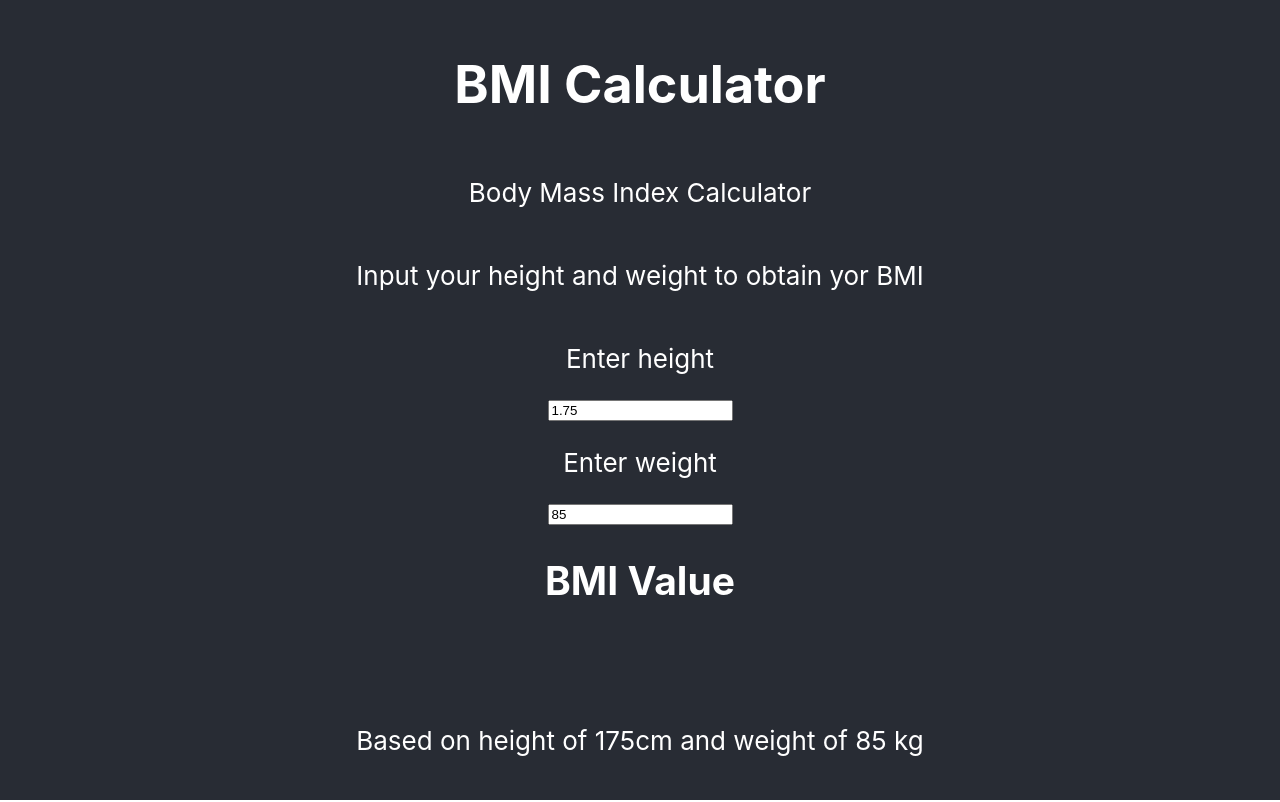
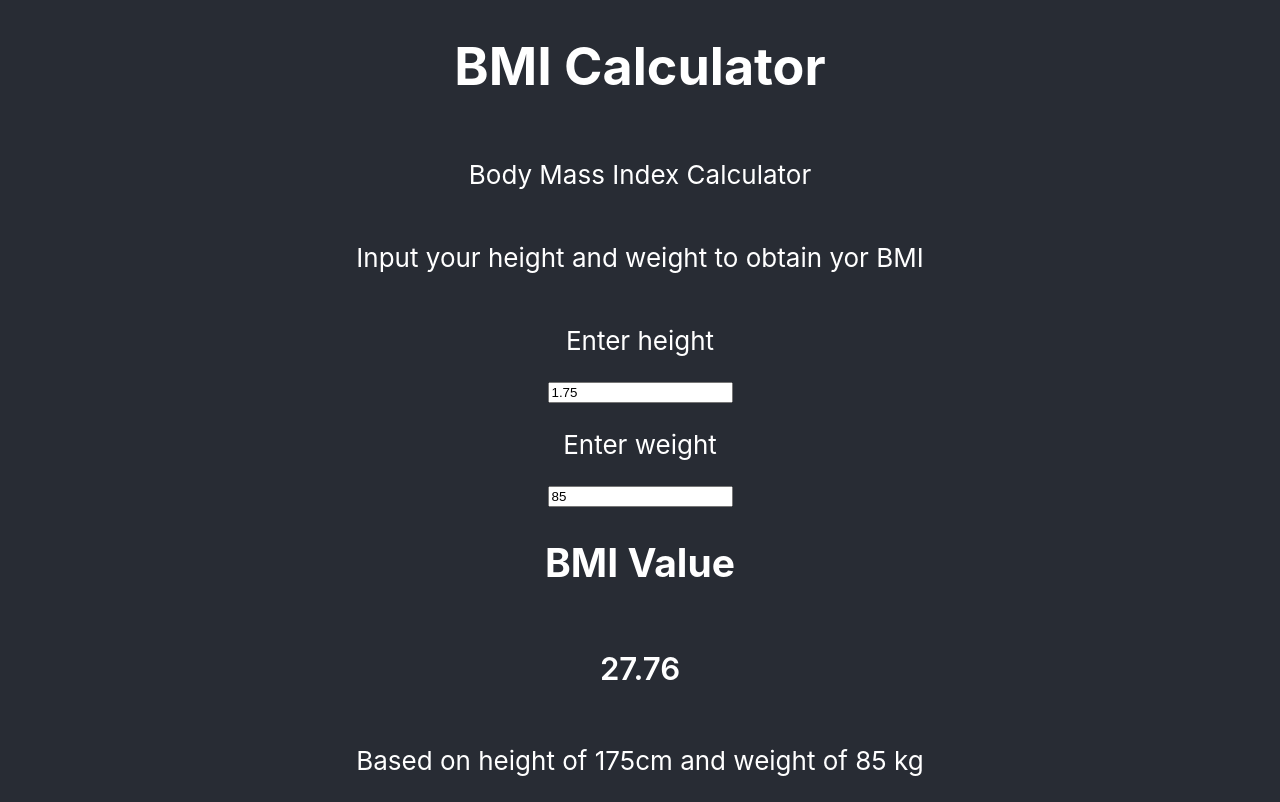
Before and after one commit to maxgdev/bmi-calculator, a React (Create React App) app: page / in a window 1280 px wide. Built offline with nearby package versions, Linux system fonts and the light colour scheme.

Commit message:
Added weight & height changes as conditions to re-render bmi value

```diff
--- a/src/App.js
+++ b/src/App.js
@@ -13,8 +13,6 @@ function App() {
   const [height, setHeight] = useState(1.75);
   const [weight, setWeight] = useState(85);
   const [bmi, setBMI] = useState('');
-  // let height = 1.75;
-  // let weight = 85;
 
   function setHeightFn(height) {
     setHeight(height);
@@ -26,20 +24,16 @@ function App() {
     return weight;
   }
 
-  function setBMIFn(height, weight) {
-    setBMI((weight / (height * height)).toFixed(2));
-    return bmi;
-  }
 
   useEffect(()=> {
-
-  }, [])
+    setBMI((weight / (height * height)).toFixed(2));
+  }, [weight, height])
 
   return (
     <div className="App">
       <GetHeader />
       <GetInput height={height} weight={weight} hfn={setHeightFn} wfn={setWeightFn}/>
-      <OutputBMI height={height} weight={weight} bmiFn={setBMIFn}/>
+      <OutputBMI height={height} weight={weight} bmiValue={bmi}/>
     </div>
   );
 }
```
